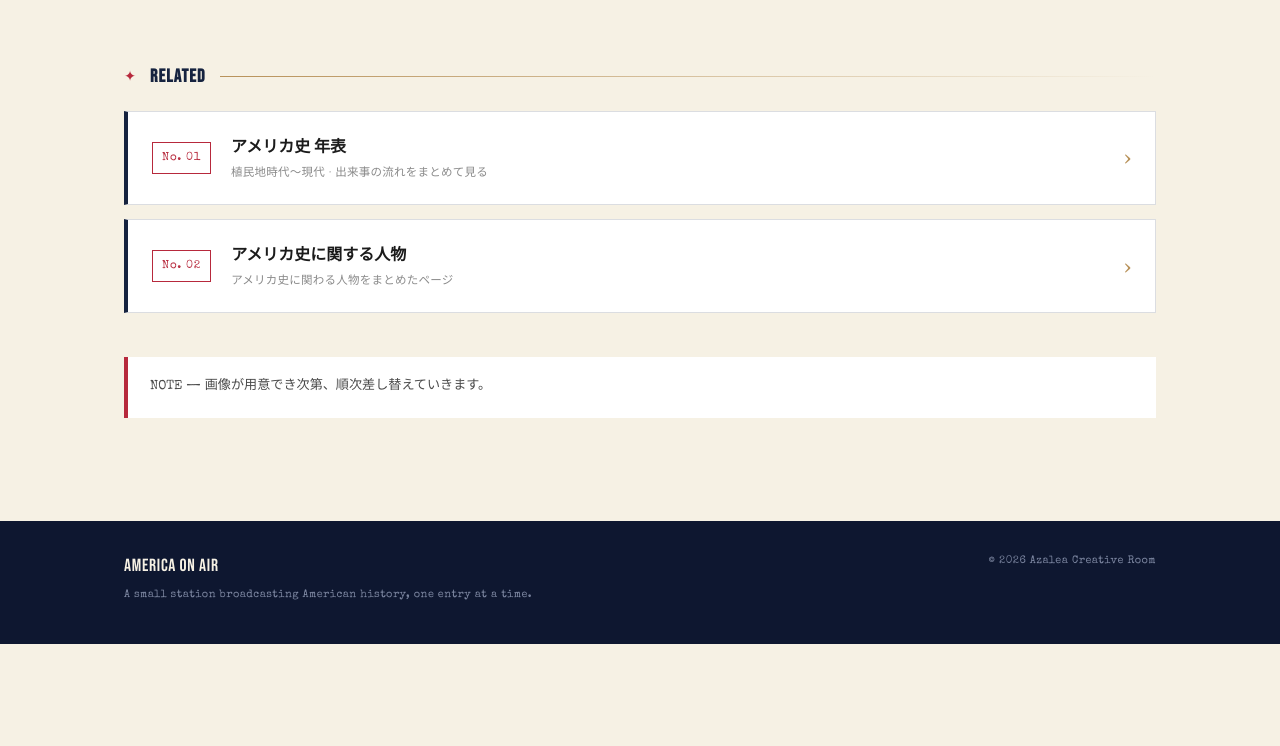
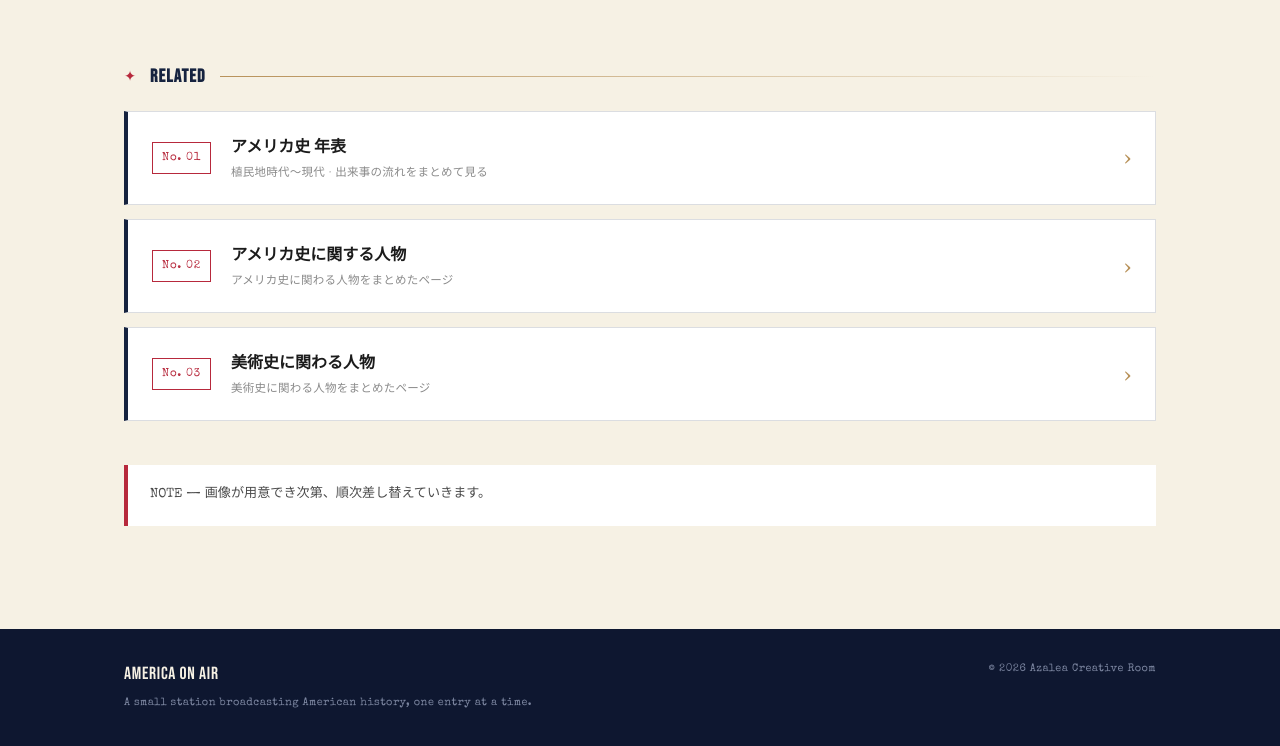
Before and after one commit to Azaleacreativeroom888/fan-americanhistory, a plain HTML site: page gallery.html in a window 1280 px wide. Shown: the part 1178-1924 px from the top of the page. Before the commit the page ends 1822 px from the top, so only its background shows below. Drawn offline with nearby package versions, Linux system fonts and the light colour scheme.

Commit message:
Add new report card for art history

```diff
--- a/gallery.html
+++ b/gallery.html
@@ -457,6 +457,14 @@
       </div>
       <span class="report-arrow">›</span>
     </a>
+    <a class="report-card" href="report2.html">
+      <span class="report-num">No. 03</span>
+      <div class="report-body">
+        <span class="report-title">美術史に関わる人物</span>
+        <span class="report-desc">美術史に関わる人物をまとめたページ</span>
+      </div>
+      <span class="report-arrow">›</span>
+    </a>
   </div>
 
   <p class="note">NOTE — 画像が用意でき次第、順次差し替えていきます。</p>
```
